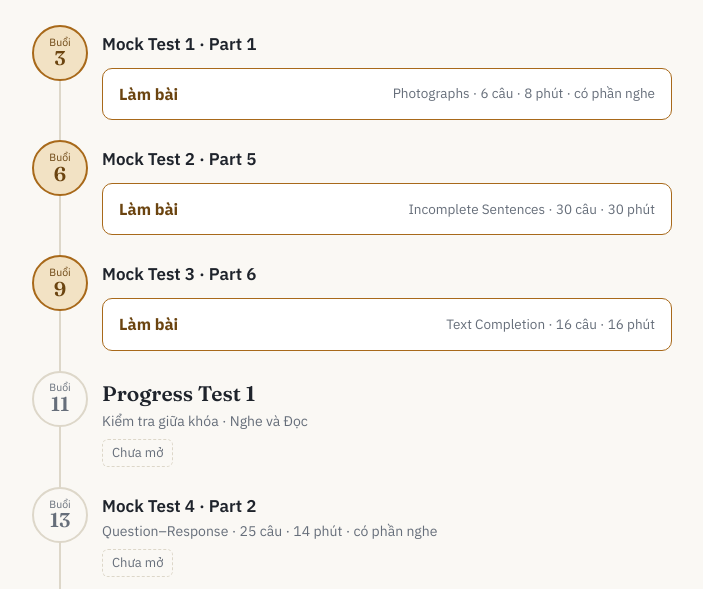
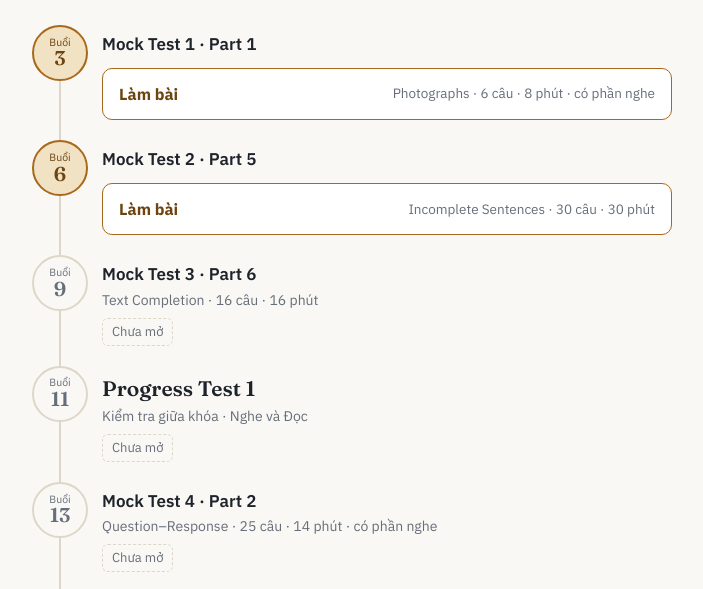
Before and after one commit to mangomint1805/pretoeicnew-mocktest, a plain HTML site: page index.html in a window 1280 px wide. Shown: the part 193-782 px from the top of the page, without its empty margins (288-991 px from the left). Drawn offline with Linux system fonts and the light colour scheme.

Commit message:
Fix file reference for Mock Test 3
Updated the file reference for Mock Test 3 to an empty string.

```diff
--- a/index.html
+++ b/index.html
@@ -89,7 +89,7 @@ footer{padding:30px 0 50px;color:var(--dim);font-size:13px;}
 const TESTS = [
   { session: 3,  name: "Mock Test 1 · Part 1", detail: "Photographs · 6 câu · 8 phút · có phần nghe", file: "PRE TOEIC MOCK TEST 1 PART 1 - EXAM.html" },
   { session: 6,  name: "Mock Test 2 · Part 5", detail: "Incomplete Sentences · 30 câu · 30 phút",    file: "PRE TOEIC MOCK TEST 2 PART 5 - EXAM.html" },
-  { session: 9,  name: "Mock Test 3 · Part 6", detail: "Text Completion · 16 câu · 16 phút",         file: "PRE TOEIC MOCK TEST 3 PART 6 - EXAM.html" },
+  { session: 9,  name: "Mock Test 3 · Part 6", detail: "Text Completion · 16 câu · 16 phút",         file: "" },
   { session: 11, name: "Progress Test 1",      detail: "Kiểm tra giữa khóa · Nghe và Đọc",           file: "", big: true },
   { session: 13, name: "Mock Test 4 · Part 2", detail: "Question–Response · 25 câu · 14 phút · có phần nghe",  file: "" },
   { session: 16, name: "Mock Test 5 · Part 3", detail: "Conversations · 39 câu · 21 phút · có phần nghe",      file: "" },
```
